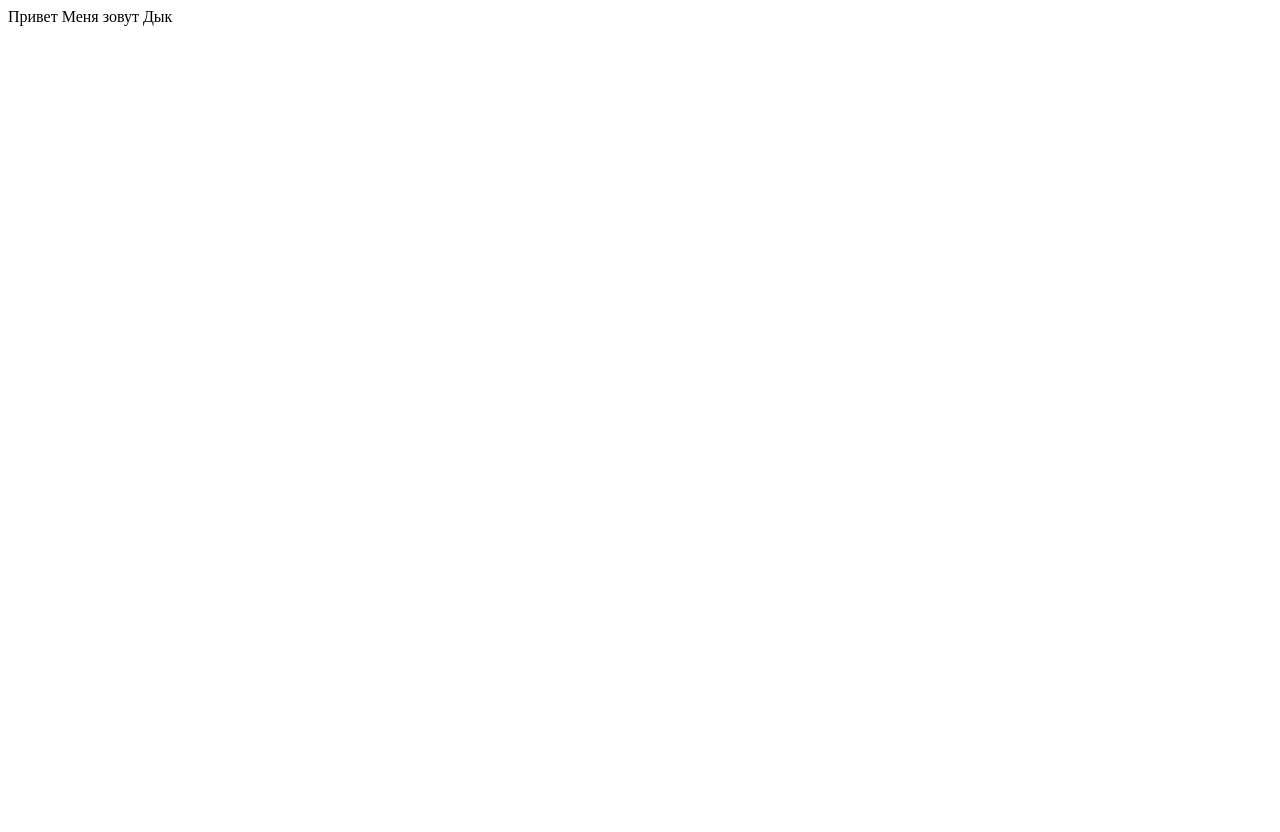
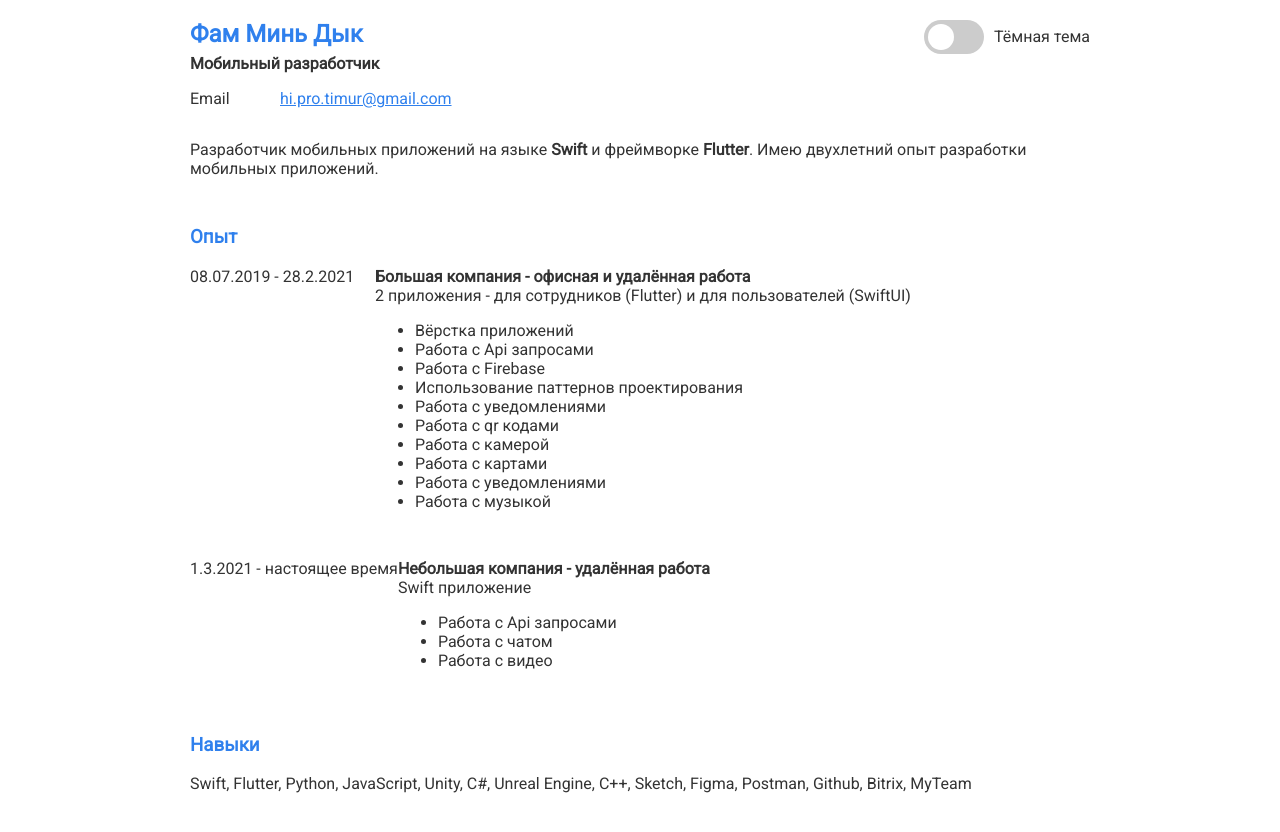
Before and after one commit to TagidickTagidick/TagidickTagidick.github.io, a plain HTML site: page index.html in a window 1280 px wide. Before the commit the page ends 800 px from the top, so only its background shows below. Drawn offline with Linux system fonts and the light colour scheme.

Commit message:
Итоговый вариант

```diff
--- a/index.html
+++ b/index.html
@@ -1,2 +1,94 @@
-Привет
-Меня зовут Дык
+<!DOCTYPE html>
+<html lang="en">
+<head>
+  <meta charset="UTF-8">
+  <meta name="viewport" content="width=device-width, initial-scale=1.0">
+  <meta http-equiv="X-UA-Compatible" content="IE=edge" />
+  <title>Моё резюме</title>
+  <link href="https://fonts.googleapis.com/css?family=Roboto&display=swap" rel="stylesheet">
+  <link rel="stylesheet" href="css/main.css">
+</head>
+<body>
+  <div class="cv">
+    <section>
+      <h1>Фам Минь Дык</h1>
+      <h2>Мобильный разработчик</h2>
+
+      <div class="theme-switch-wrapper">
+        <label class="theme-switch">
+          <input type="checkbox" class="theme-switch__checkbox"/>
+          <div class="slider round"></div>
+        </label>
+        <span class="theme-switch__label">Тёмная тема</span>
+      </div>
+
+      <div class="contacts">
+        <div class="contact">
+          <div class="contact__type">
+            Email
+          </div>
+          <div class="contact__value">
+            <a href="tagidick.tagidick@gmail.com">hi.pro.timur@gmail.com</a>
+          </div>
+        </div>
+      </div>
+      <div class="description">
+        Разработчик мобильных приложений на языке <b>Swift</b> и фреймворке <b>Flutter</b>.
+        Имею двухлетний опыт разработки мобильных приложений.
+      </div>
+    </section>
+
+    <section>
+      <h3>Опыт</h3>
+
+      <div class="experience">
+        <div class="experience__date">08.07.2019 - 28.2.2021</div>
+        <div class="experience__description">
+          <div class="experience__name">Большая компания - офисная и удалённая работа</div>
+          <div class="experience__company">2 приложения - для сотрудников (Flutter) и для пользователей (SwiftUI)</div>
+          <div class="experience__details">
+            <ul>
+              <li>Вёрстка приложений</li>
+              <li>Работа с Api запросами</li>
+              <li>Работа с Firebase</li>
+              <li>Использование паттернов проектирования</li>
+              <li>Работа с уведомлениями</li>
+              <li>Работа с qr кодами</li>
+              <li>Работа с камерой</li>
+              <li>Работа с картами</li>
+              <li>Работа с уведомлениями</li>
+              <li>Работа с музыкой</li>
+            </ul>
+          </div>
+        </div>
+      </div>
+      <div class="experience">
+        <div class="experience__date">
+          1.3.2021 - настоящее время
+        </div>
+
+        <div class="experience__description">
+          <div class="experience__name">Небольшая компания - удалённая работа</div>
+          <div class="experience__company">Swift приложение</div>
+          <div class="experience__details">
+            <ul>
+              <li>Работа с Api запросами</li>
+              <li>Работа с чатом</li>
+              <li>Работа с видео</li>
+            </ul>
+          </div>
+        </div>
+      </div>
+    </section>
+
+    <section>
+      <h3>Навыки</h3>
+      <div>
+        Swift, Flutter, Python, JavaScript, Unity, C#, Unreal Engine, C++, Sketch, Figma, Postman, Github, Bitrix, MyTeam
+      </div>
+    </section>
+  </div>
+
+  <script src='js/script.js'></script>
+</body>
+</html>
```
